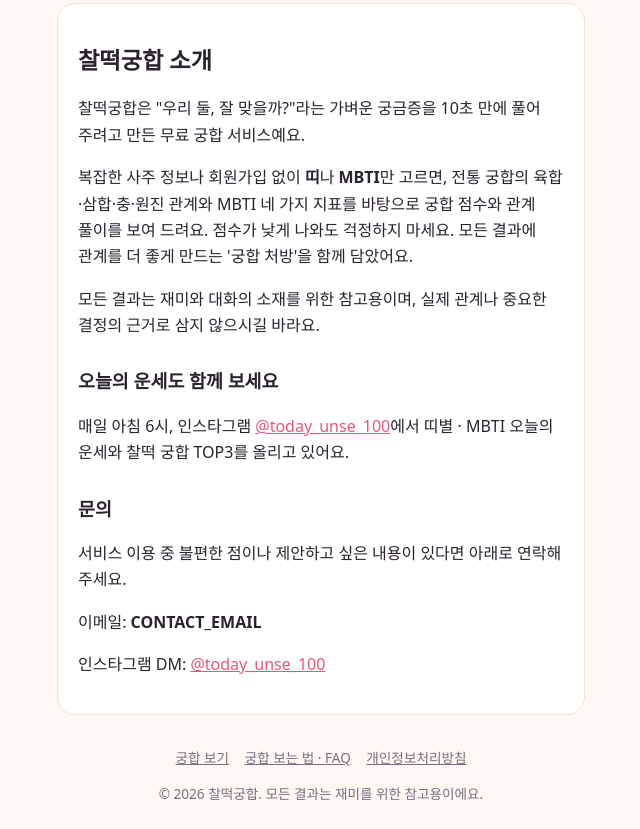
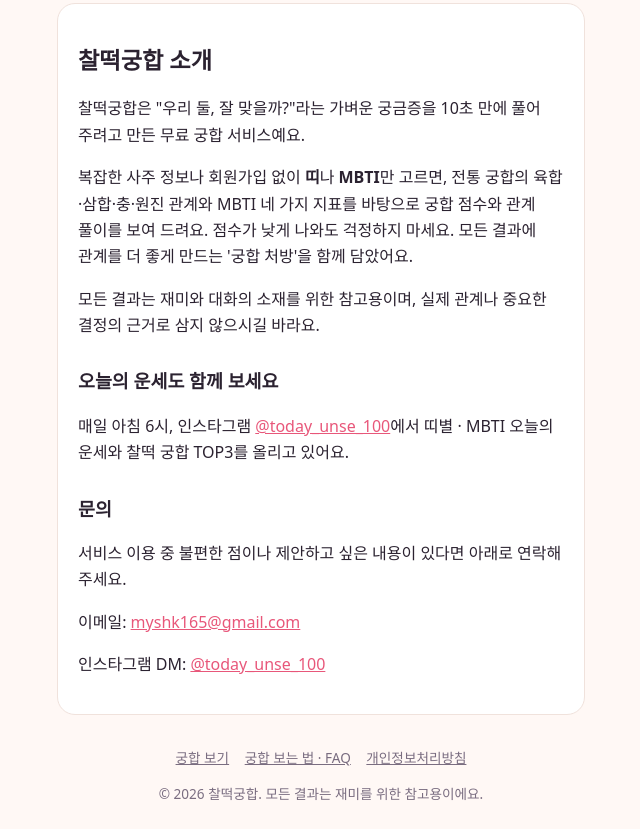
Before and after one commit to ssong032/gunghap, a plain HTML site: page about.html in a window 1280 px wide. Shown: the part 67-896 px from the top of the page, without its empty margins (319-959 px from the left). Drawn offline with Linux system fonts and the light colour scheme.

Commit message:
소개·개인정보처리방침에 문의 이메일 추가
Co-Authored-By: Claude Opus 5.5 <noreply@anthropic.com>

```diff
--- a/about.html
+++ b/about.html
@@ -27,7 +27,7 @@
 
       <h2>문의</h2>
       <p>서비스 이용 중 불편한 점이나 제안하고 싶은 내용이 있다면 아래로 연락해 주세요.</p>
-      <p>이메일: <b>CONTACT_EMAIL</b></p>
+      <p>이메일: <a href="mailto:myshk165@gmail.com">myshk165@gmail.com</a></p>
       <p>인스타그램 DM: <a href="https://www.instagram.com/today_unse_100/" target="_blank" rel="noopener">@today_unse_100</a></p>
     </article>
   </main>
```
Also changed, not shown: privacy.html (+1 -1 lines).
